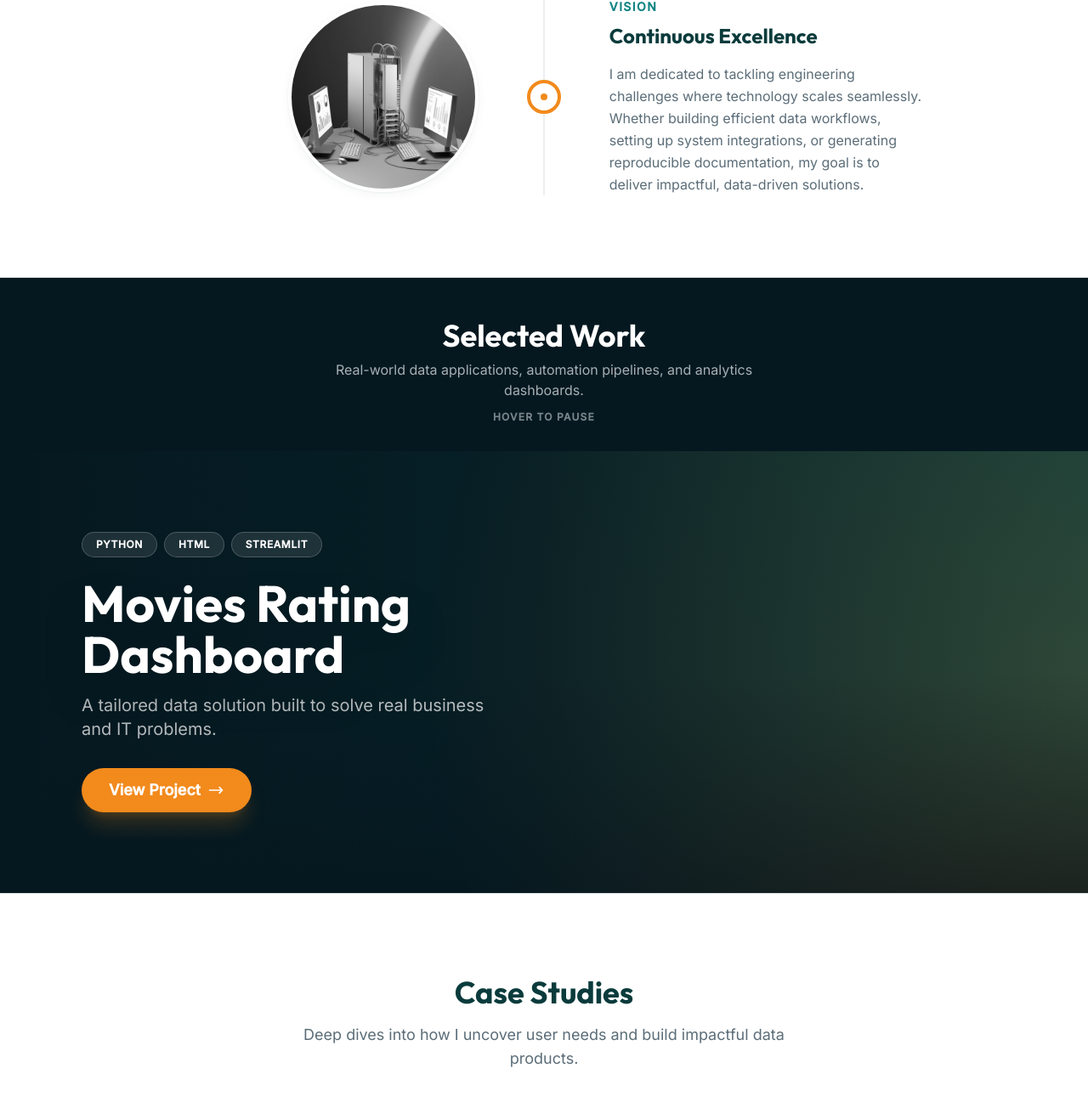
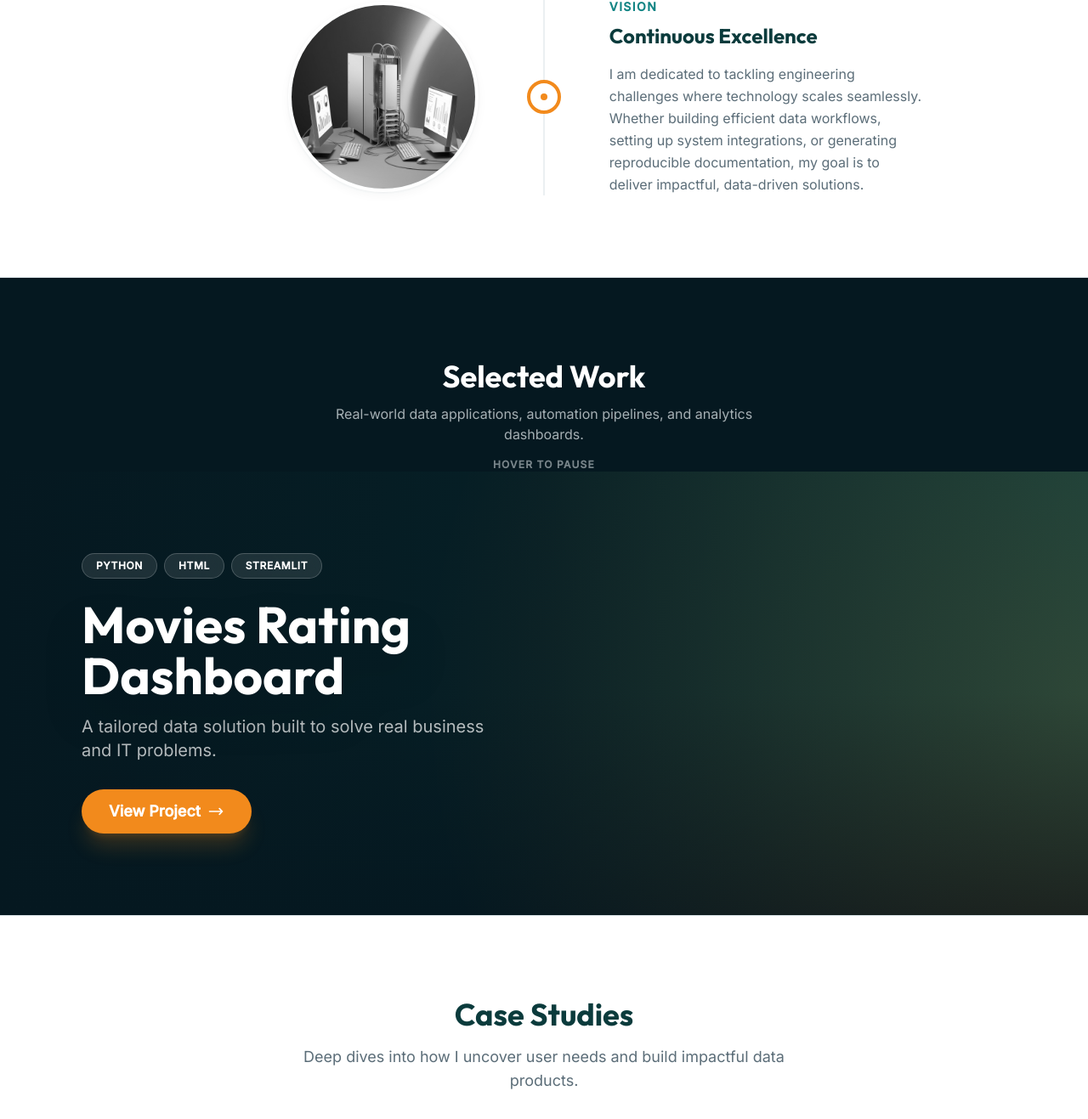
Before and after one commit to LawrenceOtieno/lawrence-portfolio-v2, a Flask app: page / in a window 1280 px wide. Shown: the part 2634-3951 px from the top of the page at 85% size. Run offline with Flask 3, Linux system fonts and the light colour scheme.

Commit message:
fixing paddings

```diff
--- a/templates/index.html
+++ b/templates/index.html
@@ -176,21 +176,21 @@
 <!-- ═══════════════════════════════════════════════════════════════════
      PORTFOLIO (WORK) SECTION - FULL BLEED AUTO-CAROUSEL
      ═══════════════════════════════════════════════════════════════════ -->
-<section id="work" class="bg-[#051820] transition-colors duration-300">
+<section id="work" class="bg-[#051820] transition-colors duration-300 scroll-mt-20 pb-12">
 
-  <!-- Reduced padding to ensure it stays visible on laptops -->
-  <div class="max-w-shell mx-auto px-6 pt-12 pb-8 flex flex-col items-center text-center">
+  <!-- Increased top padding to clear navbar, fixed bottom gap -->
+  <div class="max-w-shell mx-auto px-6 pt-24 pb-12 flex flex-col items-center text-center">
     <h2 class="font-display text-3xl md:text-4xl font-bold text-white">Selected Work</h2>
-    <p class="text-paper-100/70 mt-2 max-w-lg">Real-world data applications, automation pipelines, and analytics dashboards.</p>
-    <p class="text-xs text-paper-100/50 mt-3 uppercase tracking-widest font-semibold">
+    <p class="text-paper-100/70 mt-3 max-w-lg">Real-world data applications, automation pipelines, and analytics dashboards.</p>
+    <p class="text-xs text-paper-100/50 mt-4 uppercase tracking-widest font-semibold">
       Hover to pause
     </p>
   </div>
 
   <!-- Carousel Container -->
   <div class="relative w-full">
-    <!-- Track (Reduced desktop height from 75vh to 65vh to fit screen) -->
-    <div id="work-carousel" class="flex w-full overflow-x-auto snap-x snap-mandatory scrollbar-hide h-[60vh] md:h-[65vh]">
+    <!-- Track (Mobile auto height, Desktop fixed presentation height) -->
+    <div id="work-carousel" class="flex w-full overflow-x-auto snap-x snap-mandatory scrollbar-hide h-auto min-h-[500px] md:h-[70vh]">
 
       {% for project in projects %}
       <!-- Full-bleed slide -->
@@ -219,7 +219,8 @@
             {{ project.name }}
           </h3>
 
-          <p class="text-white/70 text-base md:text-xl mb-8 max-w-lg hidden md:block">
+          <!-- Shown on mobile now to fill space -->
+          <p class="text-white/70 text-sm md:text-xl mb-8 max-w-lg">
             A tailored data solution built to solve real business and IT problems.
           </p>
 
```
